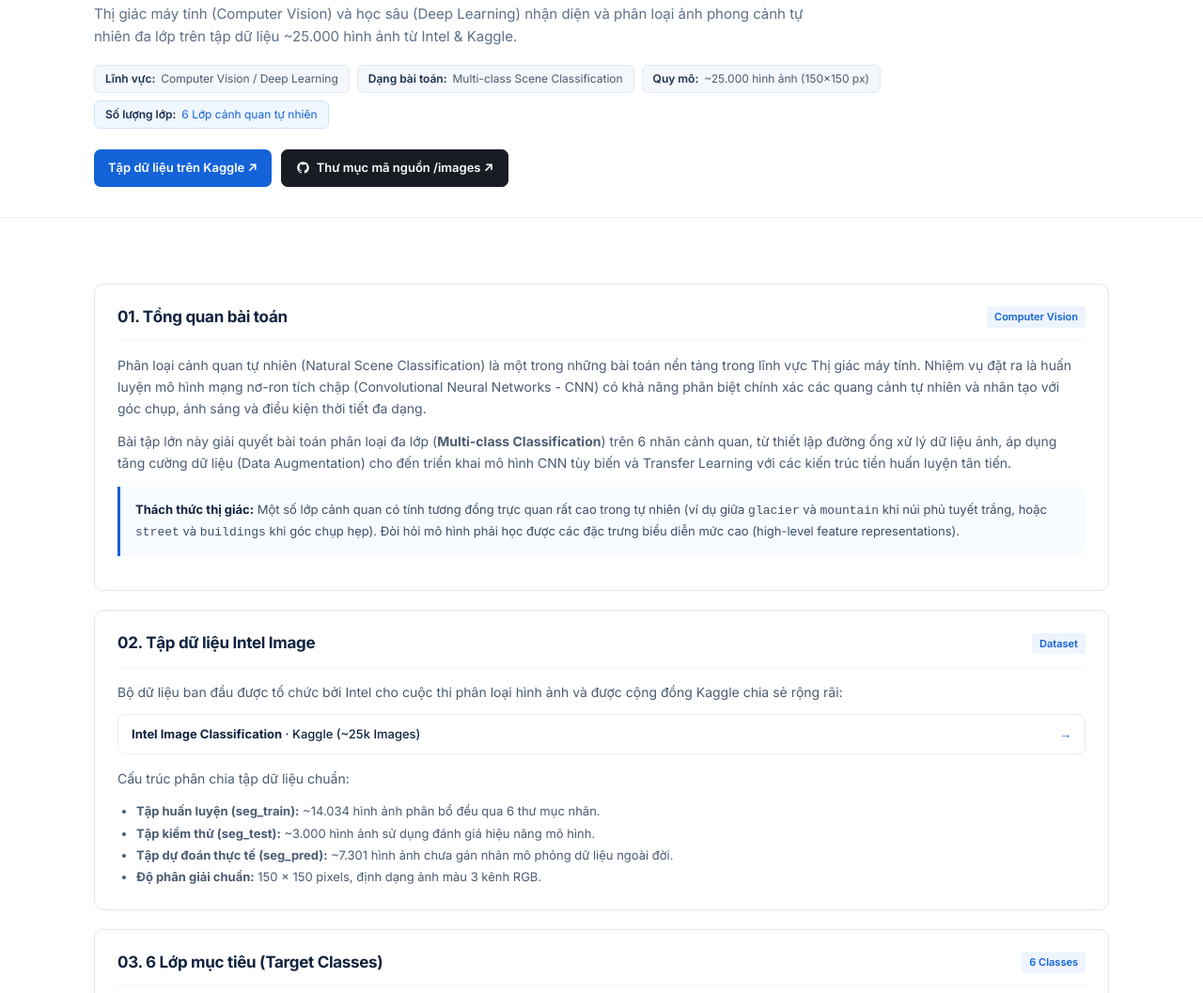
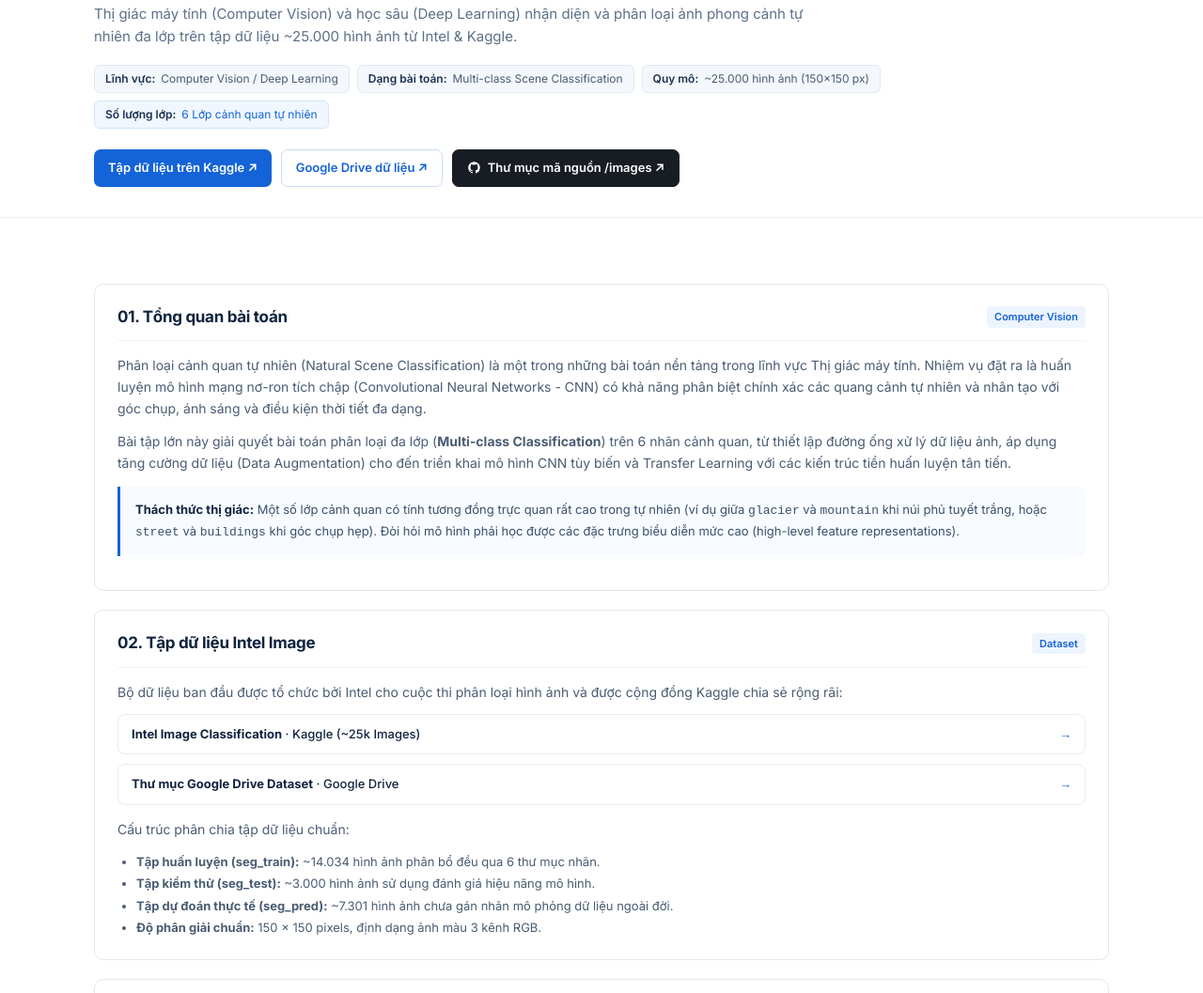
Before and after one commit to dducsw/co5177-data-analytics-and-visualization-project, a plain HTML site: page web/page/image/index.html in a window 1280 px wide. Shown: the part 239-1296 px from the top of the page at 94% size. Drawn offline with Linux system fonts and the light colour scheme.

Commit message:
refactor: update web UI links, documentation, and streamline text classification notebook content

```diff
--- a/web/page/image/index.html
+++ b/web/page/image/index.html
@@ -95,6 +95,15 @@
                     </a>
 
                     <a
+                        href="https://drive.google.com/drive/u/1/folders/1tvKO5ngr-TreH7GLJ77_DFR3ilTZoxUP"
+                        class="btn btn-outline"
+                        target="_blank"
+                        rel="noopener noreferrer"
+                    >
+                        Google Drive dữ liệu ↗
+                    </a>
+
+                    <a
                         href="https://github.com/dducsw/co5177-data-analytics-and-visualization-project/tree/main/images"
                         class="btn btn-dark"
                         target="_blank"
@@ -148,6 +157,15 @@
                                     rel="noopener noreferrer"
                                 >
                                     <span><strong>Intel Image Classification</strong> · Kaggle (~25k Images)</span>
+                                    <span class="res-arrow">→</span>
+                                </a>
+                                <a
+                                    href="https://drive.google.com/drive/u/1/folders/1tvKO5ngr-TreH7GLJ77_DFR3ilTZoxUP"
+                                    class="resource-item"
+                                    target="_blank"
+                                    rel="noopener noreferrer"
+                                >
+                                    <span><strong>Thư mục Google Drive Dataset</strong> · Google Drive</span>
                                     <span class="res-arrow">→</span>
                                 </a>
                             </div>
```
Also changed, not shown: web/page/tabular/index.html (+18 -0 lines), web/page/text/index.html (+18 -0 lines), 7 other files.
